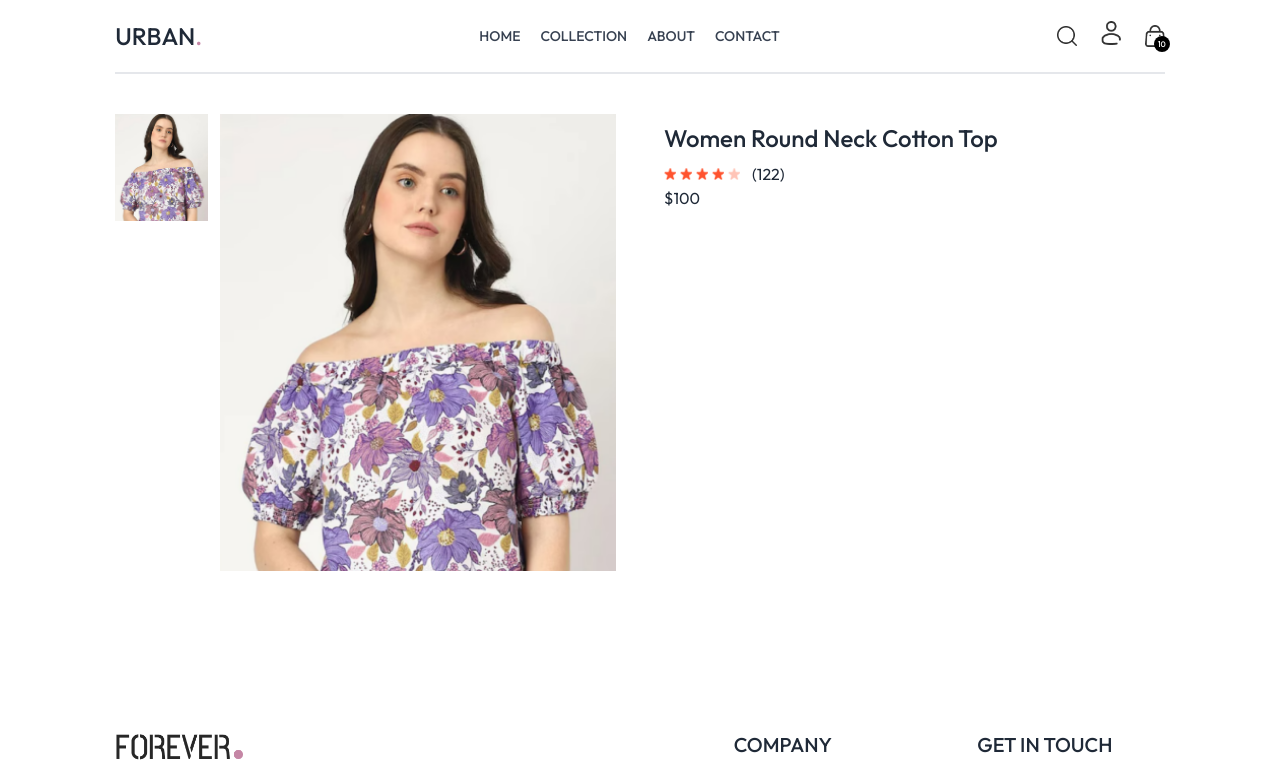
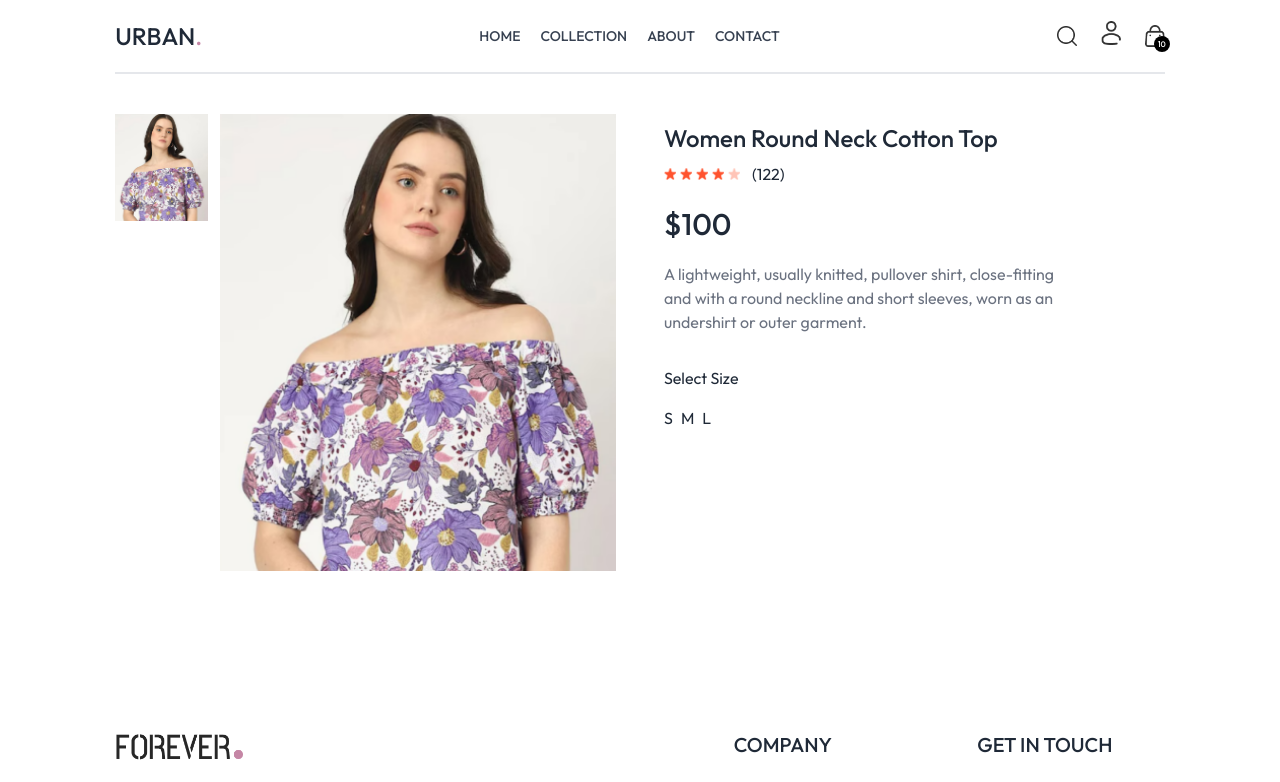
Before and after one commit to ashrafultusar/urban-frontend, a React (Vite) app in the folder urban-frontend/: page /product/aaaaa in a window 1280 px wide. Shown: the top 782 px of the page. Built offline with nearby package versions, Linux system fonts and the light colour scheme.

Commit message:
added product details

```diff
--- a/urban-frontend/src/index.css
+++ b/urban-frontend/src/index.css
@@ -19,6 +19,10 @@
     font-style: normal;
   }
 
+::-webkit-scrollbar{
+    display: none;
+}
+
   @media (max-width:640px){
     a.active{
         background-color:black;
--- a/urban-frontend/src/pages/Product.jsx
+++ b/urban-frontend/src/pages/Product.jsx
@@ -54,7 +54,14 @@
             <img className="w-3" src={assets.star_dull_icon} alt="" />
             <p className="pl-2">(122)</p>
           </div>
-                  <p>{currency}{ productData.price}</p>
+                  <p className="mt-5 text-3xl font-medium">{currency}{productData.price}</p>
+                  <p className="mt-5 text-gray-500 md:w-4/5">{productData.description}</p>
+                  <div className="flex flex-col gap-4 my-8">
+                      <p>Select Size</p>
+                      <div className="flex gap-2">
+                          {productData.sizes.map((item, index) => (<button key={index} className="">{ item}</button>))}
+                      </div>
+                  </div>
               </div>
       </div>
     </div>
```
